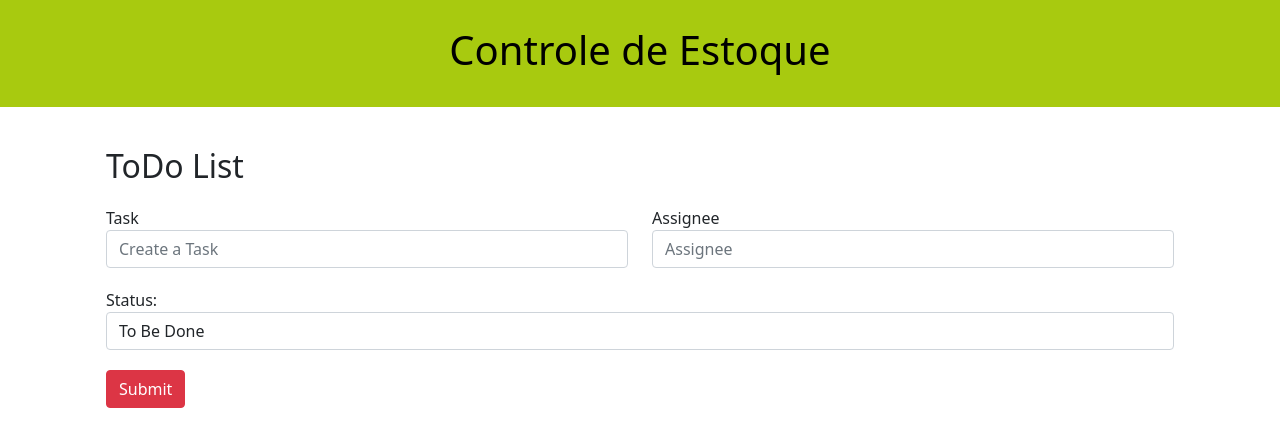
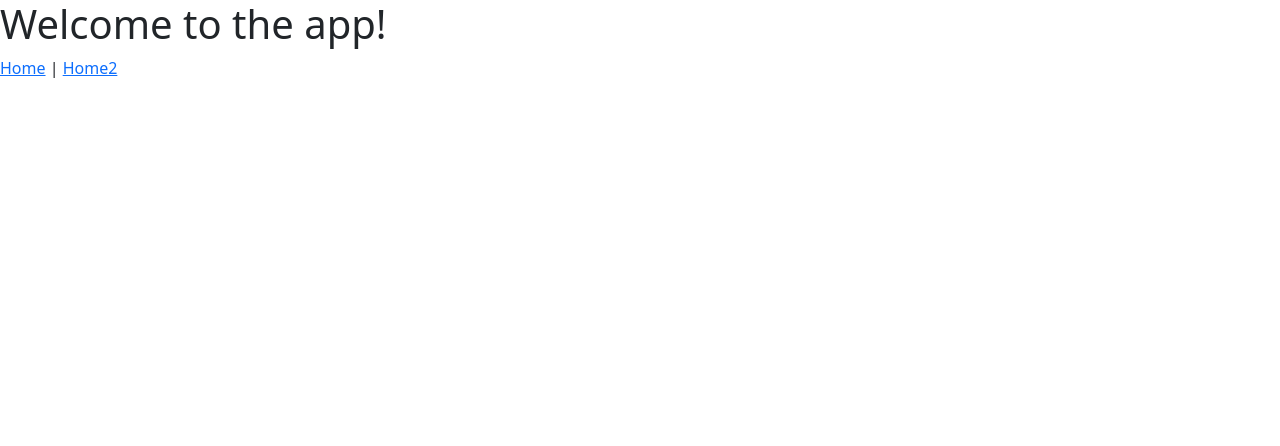
Before and after one commit to RicardoCadima2508/csb-18he0t, a React (Create React App) app in the folder ui/: page / in a window 1280 px wide. Shown: the top 446 px of the page. Built offline with nearby package versions, Linux system fonts and the light colour scheme; no server answers.

Commit message:
Deployment from Codesandbox.

```diff
--- a/ui/src/App.js
+++ b/ui/src/App.js
@@ -3,15 +3,16 @@ import "bootstrap/dist/css/bootstrap.min.css";
 import "./App.css";
 import Home from "./components/Home";
 import Home2 from "./components/Home2";
-import { BrowserRouter, Routes, Route } from "react-router-dom";
+import { BrowserRouter, Routes, Route, Link } from "react-router-dom";
 
 function App() {
   return (
     <BrowserRouter>
       <div>
         <Routes>
-          <Route path="/" element={<Home />}>
-            <Route path="/Home2" element={<Home2 />} />
+          <Route path="/" element={<Layout />}>
+            <Route path="Home" element={<Home />} />
+            <Route path="Home2" element={<Home2 />} />
           </Route>
         </Routes>
       </div>
@@ -19,4 +20,15 @@ function App() {
   );
 }
 
+function Layout() {
+  return (
+    <div>
+      <h1>Welcome to the app!</h1>
+      <nav>
+        <Link to="Home">Home</Link> | <Link to="Home2">Home2</Link>
+      </nav>
+    </div>
+  );
+}
+
 export default App;
```
